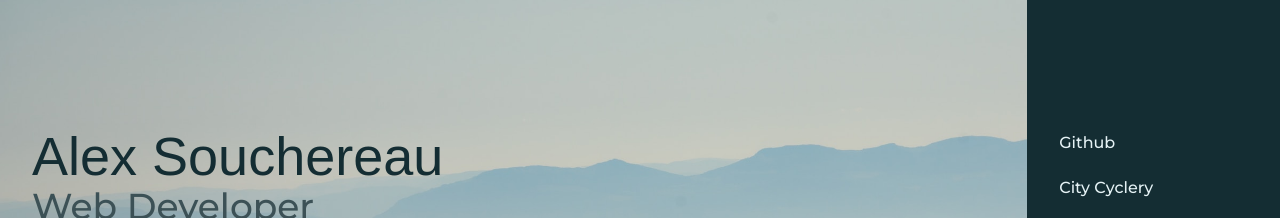
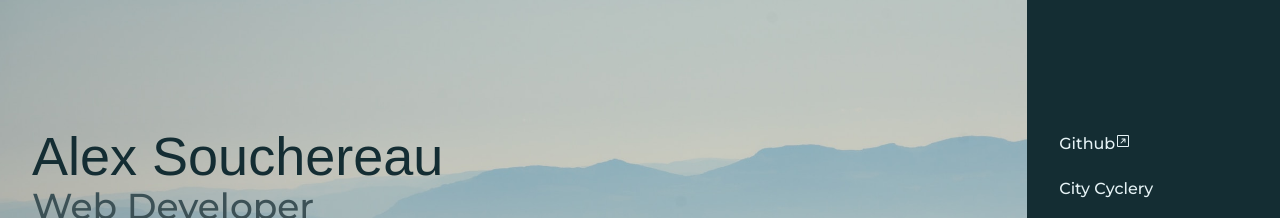
Before and after one commit to aSouchereau/dev.souch.ca, a Next.js app: page / in a window 1280 px wide. Shown: the top 218 px of the page. Built offline with nearby package versions, Linux system fonts and the light colour scheme; a web font is replaced by a local one.

Commit message:
Change github nav link to open in new tab

```diff
--- a/components/NavComponent.tsx
+++ b/components/NavComponent.tsx
@@ -1,3 +1,5 @@
+import {ArrowSquareUpRight} from "@phosphor-icons/react";
+
 export default function Nav() {
     return <nav id='main-nav'>
         <div id='hero-content-mobile'>
@@ -5,7 +7,7 @@ export default function Nav() {
             <h2 className='light'>Web Developer</h2>
         </div>
         <ul className='nav-list'>
-            <li className='nav-item'><a href='https://github.com/aSouchereau'>Github</a></li>
+            <li className='nav-item'><a href='https://github.com/aSouchereau' target='_blank'>Github<ArrowSquareUpRight size={16} /></a></li>
             <li className='nav-item'><a href='#city-cyclery'>City Cyclery</a></li>
             <li className='nav-item'><a href='#souch-ca'>souch.ca</a></li>
             <li className='nav-item'><a href='#mc-route-manager'>MC Route Manager</a></li>
```
